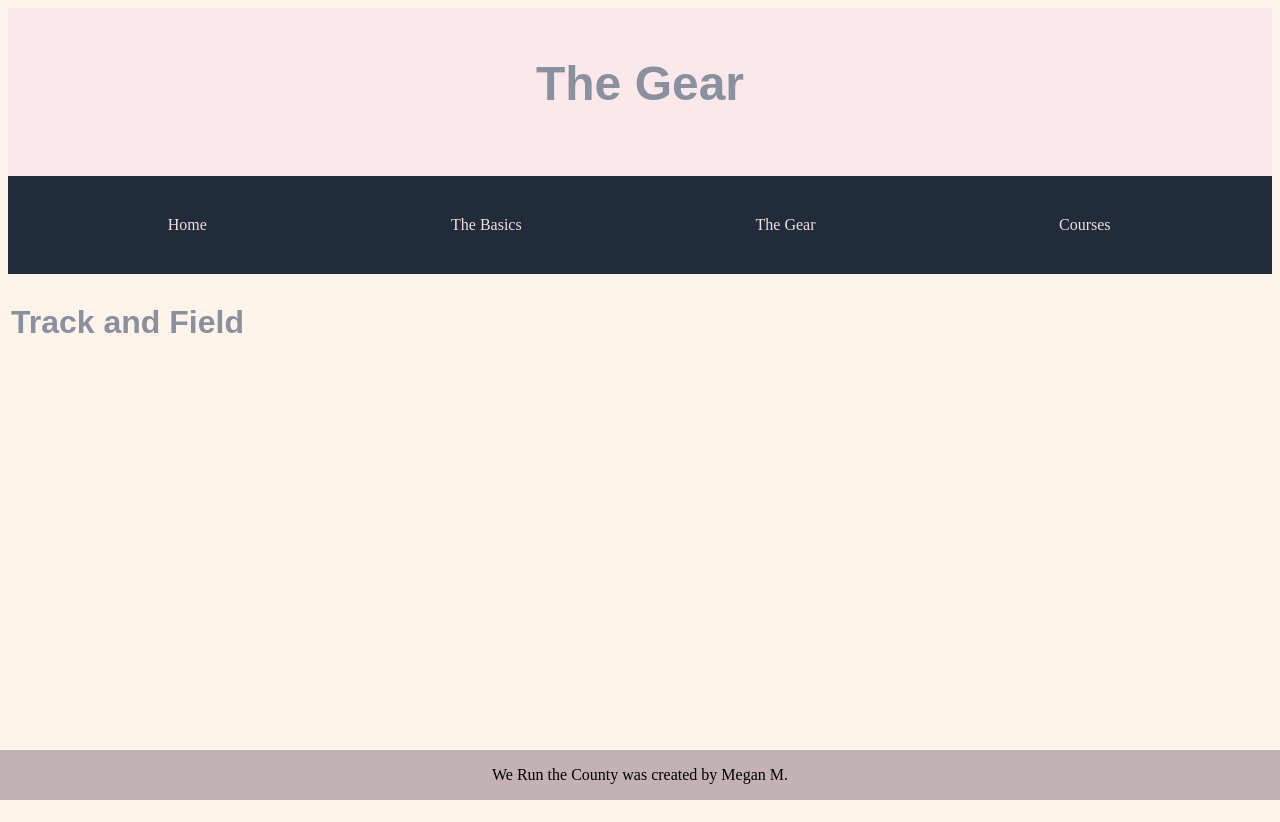
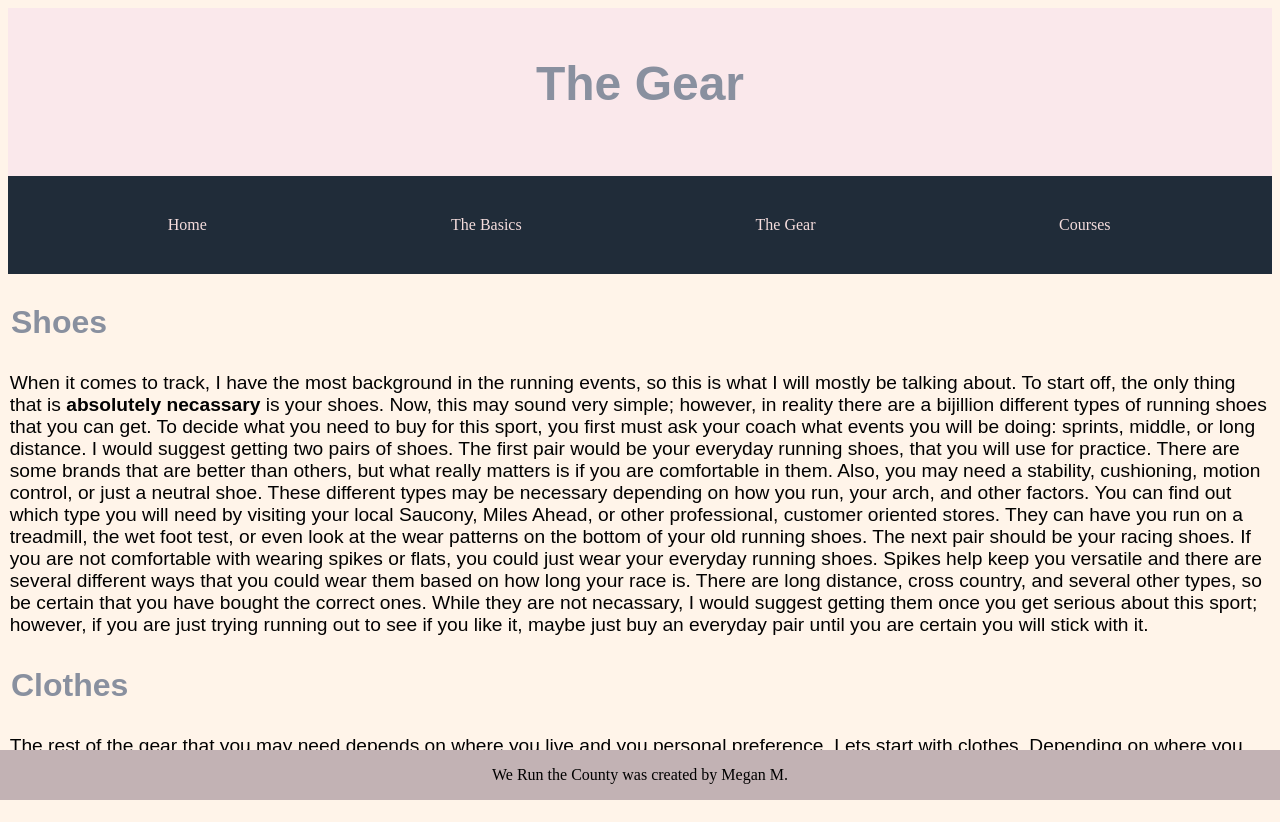
Before and after one commit to werunthecounty/WeRunTheCounty, a plain HTML site: page The Gear(WRC).html in a window 1280 px wide. Before the commit the page ends 800 px from the top, so only its background shows below. Drawn offline with Linux system fonts and the light colour scheme.

Commit message:
started to add content

```diff
--- a/The Gear(WRC).html
+++ b/The Gear(WRC).html
@@ -49,10 +49,31 @@
 
 </head>
 <div class="summary">
-    <h2>Track and Field</h2>
+    <h2>Shoes</h2>
 <P>
-
+    When it comes to track, I have the most background in the running events, so this is what I will mostly be talking about.
+    To start off, the only thing that is <strong>absolutely necassary</strong> is your shoes. Now, this may sound very simple; however,
+    in reality there are a bijillion different types of running shoes that you can get. To decide what you need to buy for this sport,
+    you first must ask your coach what events you will be doing: sprints, middle, or long distance. I would
+    suggest getting two pairs of shoes. The first pair would be your everyday running shoes, that you will use for practice.
+    There are some brands that are better than others, but what really matters is if you are comfortable in them. Also, you may need
+    a stability, cushioning, motion control, or just a neutral shoe. These different types may be necessary depending on how you run,
+    your arch, and other factors. You can find out which type you will need by visiting your local Saucony, Miles Ahead, or other
+    professional, customer oriented stores. They can have you run on a treadmill, the wet foot test, or even look at the wear patterns
+    on the bottom of your old running shoes. The next pair should be your racing shoes. If you are not comfortable with wearing spikes
+    or flats, you could just wear your everyday running shoes. Spikes help keep you versatile and there are several different ways
+    that you could wear them based on how long your race is. There are long distance, cross country, and several other types, so be
+    certain that you have bought the correct ones. While they are not necassary, I would suggest getting them
+    once you get serious about this sport; however, if you are just trying running out to see if you like it, maybe just buy an
+    everyday pair until you are certain you will stick with it.
 </P>
+<div class="summary">
+    <h2>Clothes</h2>
+<p>
+    The rest of the gear that you may need depends on where you live and you personal preference. Lets start with clothes.
+    Depending on where you live, you may need more clothes suited for a certain temperature and weather; but, it is always good to
+    have all of the basics. As you probably already know, every runner must have shorts, socks, tank tops, leggings/pants,
+</p>
 
 
 <div class="footer">We Run the County was created by Megan M.</div>
```
